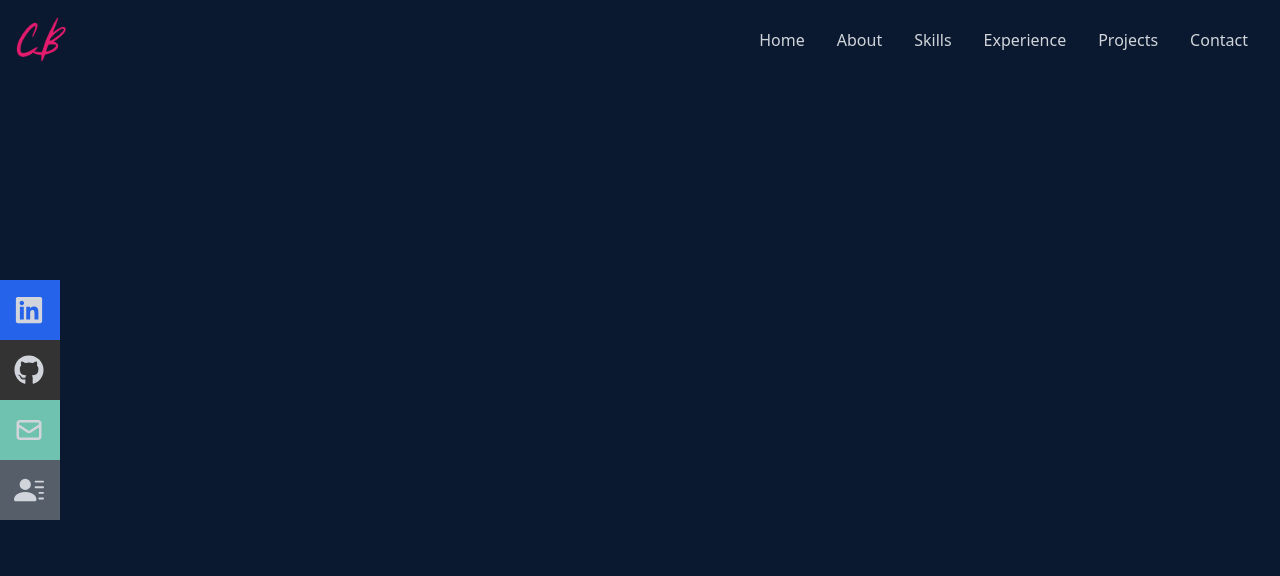
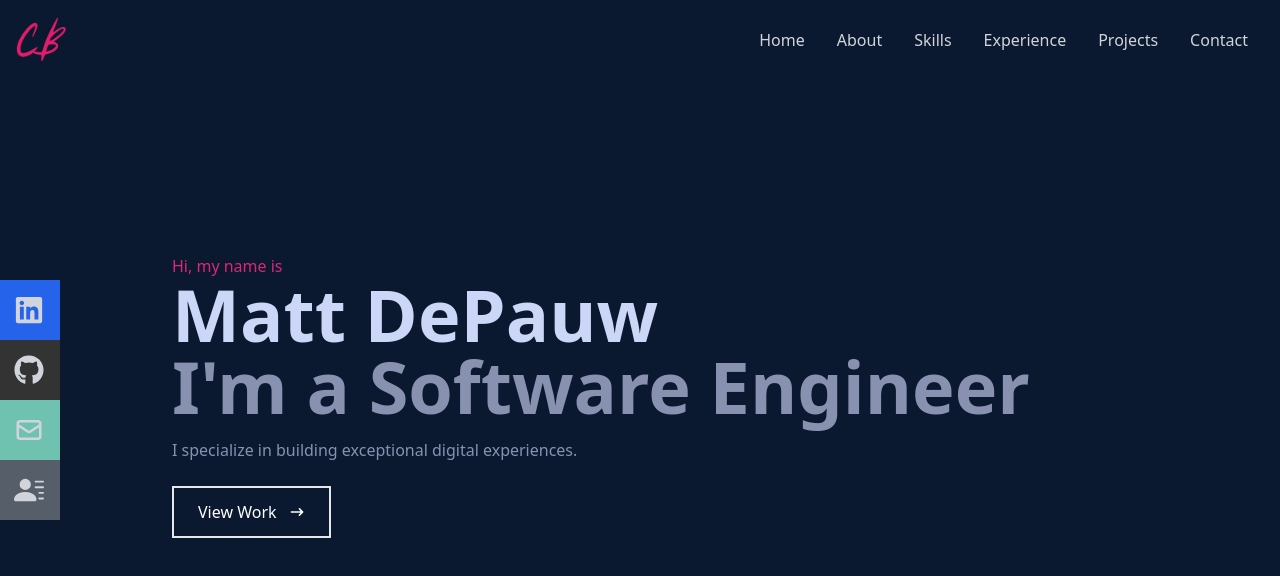
Before and after one commit to mattriots/portfolio, a React (Create React App) app: page / in a window 1280 px wide. Shown: the top 576 px of the page. Built offline with nearby package versions, Linux system fonts and the light colour scheme.

Commit message:
halfway through

```diff
--- /dev/null
+++ b/src/components/About.jsx
@@ -0,0 +1,9 @@
+import React from 'react'
+
+const About = () => {
+  return (
+    <div name="about" className='w-full h-screen bg-[#0a192f] text-gray-300'></div>
+  )
+}
+
+export default About
--- a/src/components/Home.jsx
+++ b/src/components/Home.jsx
@@ -2,7 +2,25 @@
 import { HiArrowNarrowRight } from 'react-icons/hi'
 
 const Home = () => {
-    return <div className="w-full h-screen bg-[#0a192f]"></div>
+    return (
+        <div name="home" className="w-full h-screen bg-[#0a192f]">
+            {/* Container */}
+            <div className="max-w-[1000px] mx-auto px-8 flex flex-col justify-center h-full">
+                <p className="text-pink-600">Hi, my name is</p>
+                <h1 className="text-4xl sm:text-7xl font-bold text-[#ccd6f6]">Matt DePauw</h1>
+                <h2 className="text-4xl sm:text-7xl font-bold text-[#8892b0]">I'm a Software Engineer</h2>
+                <p className="text-[#8892b0] py-4 max-w-[700px]">I specialize in building exceptional digital experiences.</p>
+                <div>
+                    <button className="text-white group border-2 px-6 py-3 my-2 flex items-center hover:bg-pink-600 hover:border-pink-600">
+                        View Work
+                        <span className="group-hover:rotate-90 duration-300">
+                            <HiArrowNarrowRight className="ml-3" />
+                        </span>
+                    </button>
+                </div>
+            </div>
+        </div>
+    )
 }
 
 export default Home
```
